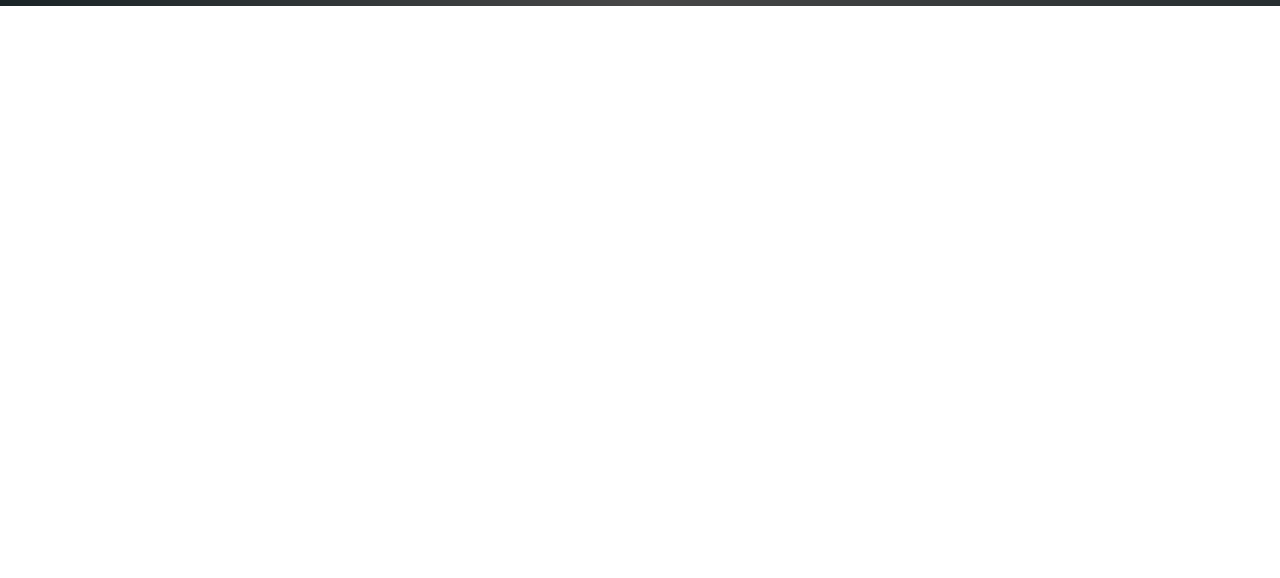
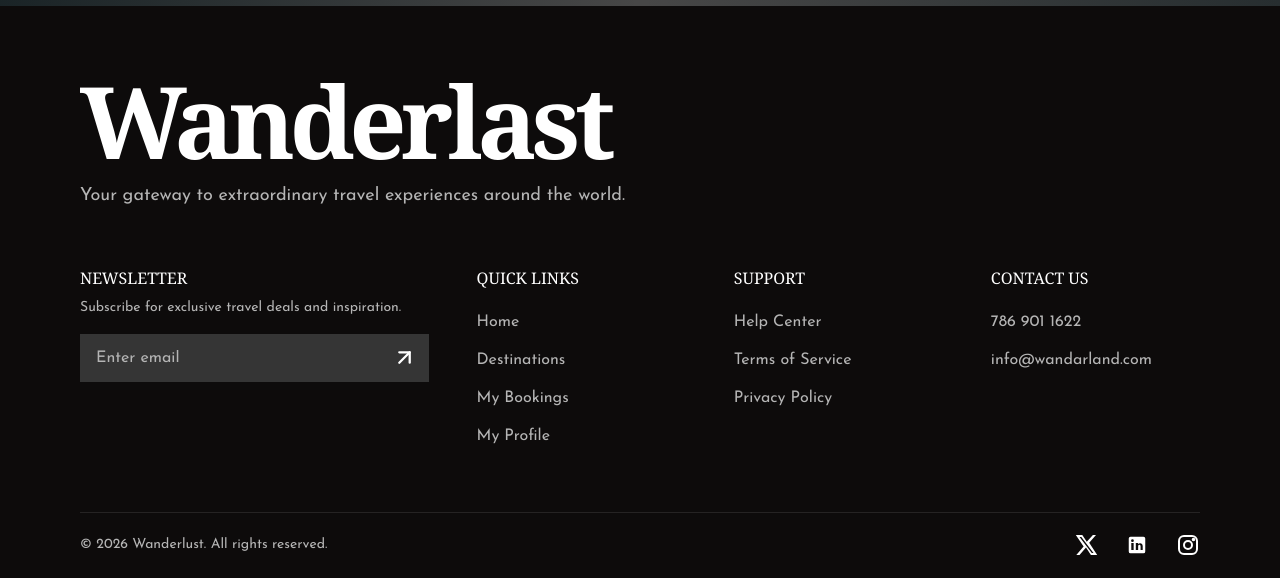
Before and after one commit to hemadry01/wanderlust-fontend, a Next.js app: page / in a window 1280 px wide. Shown: the part 2038-2616 px from the top of the page. Before the commit the page ends 2044 px from the top, so only its background shows below. Built offline with nearby package versions, Linux system fonts and the light colour scheme; grey boxes are pictures that could not be loaded.

Commit message:
create footer component

```diff
--- a/src/app/page.tsx
+++ b/src/app/page.tsx
@@ -1,5 +1,6 @@
 import Banner from "@/components/ui/Banner";
 import CTASection from "@/components/ui/CTASection";
+import Footer from "@/components/ui/Footer";
 import Navbar from "@/components/ui/Navbar";
 import Testimonials from "@/components/ui/Testimonials";
 import WhyChooseUs from "@/components/ui/WhyChooseUs";
@@ -13,6 +14,7 @@ export default function Home() {
       <WhyChooseUs/>
       <Testimonials/>
       <CTASection/>
+      <Footer/>
     </div>
   );
 }
--- /dev/null
+++ b/src/components/ui/Footer.tsx
@@ -0,0 +1,249 @@
+"use client";
+
+import Link from "next/link";
+import { useState, type FormEvent } from "react";
+import { ArrowUpRight, Instagram } from "lucide-react";
+
+export default function Footer() {
+  const [email, setEmail] = useState("");
+  const [subscribed, setSubscribed] = useState(false);
+
+  const handleSubscribe = (event: FormEvent<HTMLFormElement>) => {
+    event.preventDefault();
+
+    if (!email.trim()) return;
+
+    // Connect your newsletter API here.
+    console.log("Newsletter subscription:", email);
+
+    setSubscribed(true);
+    setEmail("");
+  };
+
+  const year = new Date().getFullYear();
+
+  return (
+    <footer className="bg-[#0D0B0B] px-6 pb-6 pt-12 text-white sm:px-10 sm:pt-16 lg:px-20">
+      <div className="mx-auto max-w-[1440px]">
+        {/* Brand */}
+        <div className="mb-14">
+          <Link
+            href="/"
+            className="inline-block font-serif text-6xl font-bold leading-none tracking-[-0.055em] sm:text-7xl lg:text-[100px]"
+          >
+            Wanderlast
+          </Link>
+
+          <p className="mt-3 text-sm text-[#B5B5B5] sm:text-lg">
+            Your gateway to extraordinary travel experiences around the world.
+          </p>
+        </div>
+
+        {/* Footer columns */}
+        <div className="grid grid-cols-1 gap-10 sm:grid-cols-2 lg:grid-cols-[1.5fr_0.9fr_0.9fr_0.9fr] lg:gap-12">
+          {/* Newsletter */}
+          <div>
+            <h3 className="mb-2 font-serif text-base font-normal uppercase">
+              Newsletter
+            </h3>
+
+            <p className="mb-4 text-sm text-[#B5B5B5]">
+              Subscribe for exclusive travel deals and inspiration.
+            </p>
+
+            <form
+              onSubmit={handleSubscribe}
+              className="flex max-w-sm items-center bg-[#353535] focus-within:ring-1 focus-within:ring-white/50"
+            >
+              <label htmlFor="newsletter-email" className="sr-only">
+                Enter email
+              </label>
+
+              <input
+                id="newsletter-email"
+                type="email"
+                required
+                value={email}
+                onChange={(event) => {
+                  setEmail(event.target.value);
+                  setSubscribed(false);
+                }}
+                placeholder="Enter email"
+                className="h-12 min-w-0 flex-1 bg-transparent px-4 text-base text-white outline-none placeholder:text-[#B5B5B5]"
+              />
+
+              <button
+                type="submit"
+                aria-label="Subscribe to newsletter"
+                className="flex h-12 w-12 shrink-0 items-center justify-center transition hover:text-cyan-400"
+              >
+                <ArrowUpRight size={25} strokeWidth={2.2} />
+              </button>
+            </form>
+
+            {subscribed && (
+              <p role="status" className="mt-2 text-sm text-cyan-400">
+                Thanks for subscribing!
+              </p>
+            )}
+          </div>
+
+          {/* Quick Links */}
+          <div>
+            <h3 className="mb-5 font-serif text-base font-normal uppercase">
+              Quick Links
+            </h3>
+
+            <ul className="space-y-3.5 text-base text-[#B5B5B5]">
+              <li>
+                <Link href="/" className="transition hover:text-white">
+                  Home
+                </Link>
+              </li>
+              <li>
+                <Link
+                  href="/destinations"
+                  className="transition hover:text-white"
+                >
+                  Destinations
+                </Link>
+              </li>
+              <li>
+                <Link href="/bookings" className="transition hover:text-white">
+                  My Bookings
+                </Link>
+              </li>
+              <li>
+                <Link href="/profile" className="transition hover:text-white">
+                  My Profile
+                </Link>
+              </li>
+            </ul>
+          </div>
+
+          {/* Support */}
+          <div>
+            <h3 className="mb-5 font-serif text-base font-normal uppercase">
+              Support
+            </h3>
+
+            <ul className="space-y-3.5 text-base text-[#B5B5B5]">
+              <li>
+                <Link href="/help" className="transition hover:text-white">
+                  Help Center
+                </Link>
+              </li>
+              <li>
+                <Link href="/terms" className="transition hover:text-white">
+                  Terms of Service
+                </Link>
+              </li>
+              <li>
+                <Link href="/privacy" className="transition hover:text-white">
+                  Privacy Policy
+                </Link>
+              </li>
+            </ul>
+          </div>
+
+          {/* Contact */}
+          <div>
+            <h3 className="mb-5 font-serif text-base font-normal uppercase">
+              Contact Us
+            </h3>
+
+            <div className="space-y-3.5 text-base text-[#B5B5B5]">
+              <p>
+                <a
+                  href="tel:7869011622"
+                  className="transition hover:text-white"
+                >
+                  786 901 1622
+                </a>
+              </p>
+
+              <p>
+                <a
+                  href="mailto:info@wandarland.com"
+                  className="break-words transition hover:text-white"
+                >
+                  info@wandarland.com
+                </a>
+              </p>
+            </div>
+          </div>
+        </div>
+
+        {/* Bottom divider */}
+        <div className="mt-14 border-t border-white/10 pt-5 sm:mt-16">
+          <div className="flex flex-col gap-5 sm:flex-row sm:items-center sm:justify-between">
+            <p className="text-sm text-[#B5B5B5]">
+              © {year} Wanderlust. All rights reserved.
+            </p>
+
+            {/* Social links */}
+            <div className="flex items-center gap-7">
+              <a
+                href="https://x.com"
+                target="_blank"
+                rel="noopener noreferrer"
+                aria-label="X"
+                className="text-white transition hover:text-cyan-400"
+              >
+                <svg
+                  viewBox="0 0 24 24"
+                  className="h-6 w-6"
+                  fill="currentColor"
+                  aria-hidden="true"
+                >
+                  <path d="M18.9 2H22l-6.8 7.8L23.2 22h-6.3L12 14.6 5.5 22H2.3l7.3-8.4L1.8 2h6.5l4.5 6.8L18.9 2Zm-1.1 18h1.7L7.3 3.9H5.5L17.8 20Z" />
+                </svg>
+              </a>
+
+              <a
+                href="https://linkedin.com"
+                target="_blank"
+                rel="noopener noreferrer"
+                aria-label="LinkedIn"
+                className="text-white transition hover:text-cyan-400"
+              >
+                <svg
+                  viewBox="0 0 24 24"
+                  className="h-[22px] w-[22px]"
+                  fill="currentColor"
+                  aria-hidden="true"
+                >
+                  <path d="M19 3a2 2 0 0 1 2 2v14a2 2 0 0 1-2 2H5a2 2 0 0 1-2-2V5a2 2 0 0 1 2-2h14ZM8.34 17.5V9.8H5.77v7.7h2.57ZM7.05 8.75a1.49 1.49 0 1 0 0-2.98 1.49 1.49 0 0 0 0 2.98ZM18.23 17.5v-4.22c0-2.26-1.2-3.31-2.8-3.31a2.42 2.42 0 0 0-2.18 1.2V9.8h-2.56v7.7h2.56v-3.8c0-1 .19-1.97 1.43-1.97 1.22 0 1.24 1.14 1.24 2.03v3.74h2.31Z" />
+                </svg>
+              </a>
+
+              <a
+  href="https://instagram.com"
+  target="_blank"
+  rel="noopener noreferrer"
+  aria-label="Instagram"
+  className="text-white transition hover:text-cyan-400"
+>
+  <svg
+    xmlns="http://www.w3.org/2000/svg"
+    viewBox="0 0 24 24"
+    fill="none"
+    stroke="currentColor"
+    strokeWidth="2"
+    strokeLinecap="round"
+    strokeLinejoin="round"
+    className="h-6 w-6"
+    aria-hidden="true"
+  >
+    <rect x="3" y="3" width="18" height="18" rx="5" />
+    <circle cx="12" cy="12" r="4" />
+    <circle cx="17.5" cy="6.5" r="0.8" fill="currentColor" />
+  </svg>
+</a>
+            </div>
+          </div>
+        </div>
+      </div>
+    </footer>
+  );
+}
```
